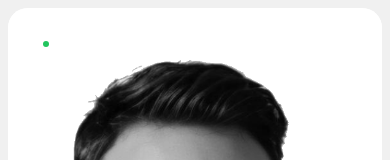
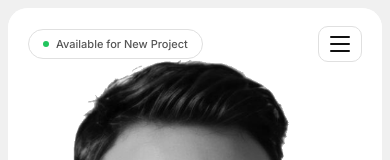
Before and after one commit to igecgili/portfolio, a Next.js app: page / in a window 390 px wide. Shown: the top 160 px of the page. Built offline with nearby package versions, Linux system fonts and the light colour scheme.

Commit message:
Mobile nav: dark hamburger on white background

```diff
--- a/components/Hero.tsx
+++ b/components/Hero.tsx
@@ -95,8 +95,8 @@ export default function Hero() {
           <div style={{
             display: "inline-flex", alignItems: "center", gap: "7px",
             padding: "6px 14px", borderRadius: "999px",
-            background: "rgba(255,255,255,0.15)", backdropFilter: "blur(8px)",
-            border: "1px solid rgba(255,255,255,0.3)", fontSize: "11px", fontWeight: 500, color: "#fff",
+            background: "#fff", border: "1px solid #e0e0e0",
+            fontSize: "11px", fontWeight: 500, color: "#555",
           }}>
             <span style={{ width: 6, height: 6, borderRadius: "50%", background: "#22c55e", display: "inline-block" }} />
             Available for New Project
@@ -105,15 +105,14 @@ export default function Hero() {
           <button
             onClick={() => setMenuOpen(o => !o)}
             style={{
-              background: "rgba(255,255,255,0.15)", backdropFilter: "blur(8px)",
-              border: "1px solid rgba(255,255,255,0.3)",
+              background: "#fff", border: "1px solid #e0e0e0",
               borderRadius: "10px", cursor: "pointer", padding: "9px 11px",
               display: "flex", flexDirection: "column", gap: "5px",
             }}
           >
-            <span style={{ width: 20, height: 2, background: "#fff", display: "block", borderRadius: 2, transition: "all .2s", transform: menuOpen ? "rotate(45deg) translateY(7px)" : "none" }} />
-            <span style={{ width: 20, height: 2, background: "#fff", display: "block", borderRadius: 2, transition: "all .2s", opacity: menuOpen ? 0 : 1 }} />
-            <span style={{ width: 20, height: 2, background: "#fff", display: "block", borderRadius: 2, transition: "all .2s", transform: menuOpen ? "rotate(-45deg) translateY(-7px)" : "none" }} />
+            <span style={{ width: 20, height: 2, background: "#111", display: "block", borderRadius: 2, transition: "all .2s", transform: menuOpen ? "rotate(45deg) translateY(7px)" : "none" }} />
+            <span style={{ width: 20, height: 2, background: "#111", display: "block", borderRadius: 2, transition: "all .2s", opacity: menuOpen ? 0 : 1 }} />
+            <span style={{ width: 20, height: 2, background: "#111", display: "block", borderRadius: 2, transition: "all .2s", transform: menuOpen ? "rotate(-45deg) translateY(-7px)" : "none" }} />
           </button>
         </nav>
 
```
